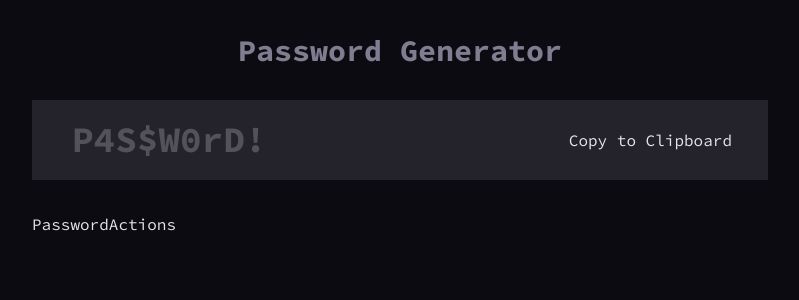
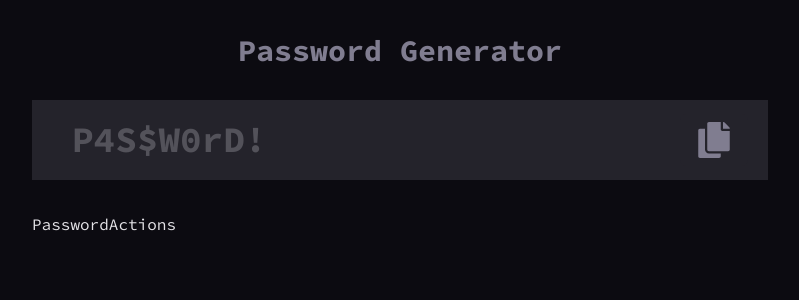
Before and after one commit to alexxuss1996/password-generator, a React (Vite) app: page / in a window 1280 px wide. Shown: the top 300 px of the page, without its empty margins (240-1039 px from the left). Built offline with nearby package versions, Linux system fonts and the light colour scheme.

Commit message:
Refactor Password input

```diff
--- a/src/components/PasswordInput/index.tsx
+++ b/src/components/PasswordInput/index.tsx
@@ -1,24 +1,26 @@
 import { useRef, useState } from "react";
+import { FaCopy } from "react-icons/fa";
 
 const PasswordInput = () => {
   const inputRef = useRef<HTMLInputElement | null>(null);
-  const [isWeakPassword, setWeakPassword] = useState<boolean>(true);
+  const copyButtonRef = useRef<HTMLButtonElement | null>(null);
+  const [isValidPassword, setIsValidPassword] = useState<boolean>(false);
 
-  const emptyHandler = (e: React.ChangeEvent<HTMLInputElement>) => {
+  const PasswordInputHandler = (e: React.ChangeEvent<HTMLInputElement>) => {
     if (e.target.value.length > 5) {
-      setWeakPassword(false);
+      setIsValidPassword(true);
     } else {
-      setWeakPassword(true);
+      setIsValidPassword(false);
     }
   };
 
-  async function copyToClipBoard() {
+  const copyToClipBoard = () => {
     if (inputRef.current) {
       const password = inputRef.current?.value;
-      await navigator.clipboard.writeText(password);
+      navigator.clipboard.writeText(password);
       alert("Copied to clipboard");
     }
-  }
+  };
   return (
     <div className="h-20 bg-light-dark border-none text-white px-5 mb-8 flex items-center justify-between">
       <input
@@ -26,14 +28,15 @@ const PasswordInput = () => {
         className="bg-light-dark font-bold text-4xl text-white pl-5 placeholder:text-gray inline-block"
         placeholder="P4S$W0rD!"
         ref={inputRef}
-        onChange={emptyHandler}
+        onChange={PasswordInputHandler}
       />
       <button
         className="bg-light-dark text-white px-4 py-2 rounded-md"
-        disabled={isWeakPassword}
+        disabled={!isValidPassword}
+        ref={copyButtonRef}
         onClick={copyToClipBoard}
       >
-        Copy to Clipboard
+        <FaCopy color={copyButtonRef.current?.disabled ? "#A4FFAF" : "#807D90"} size={36} />
       </button>
     </div>
   );
```
